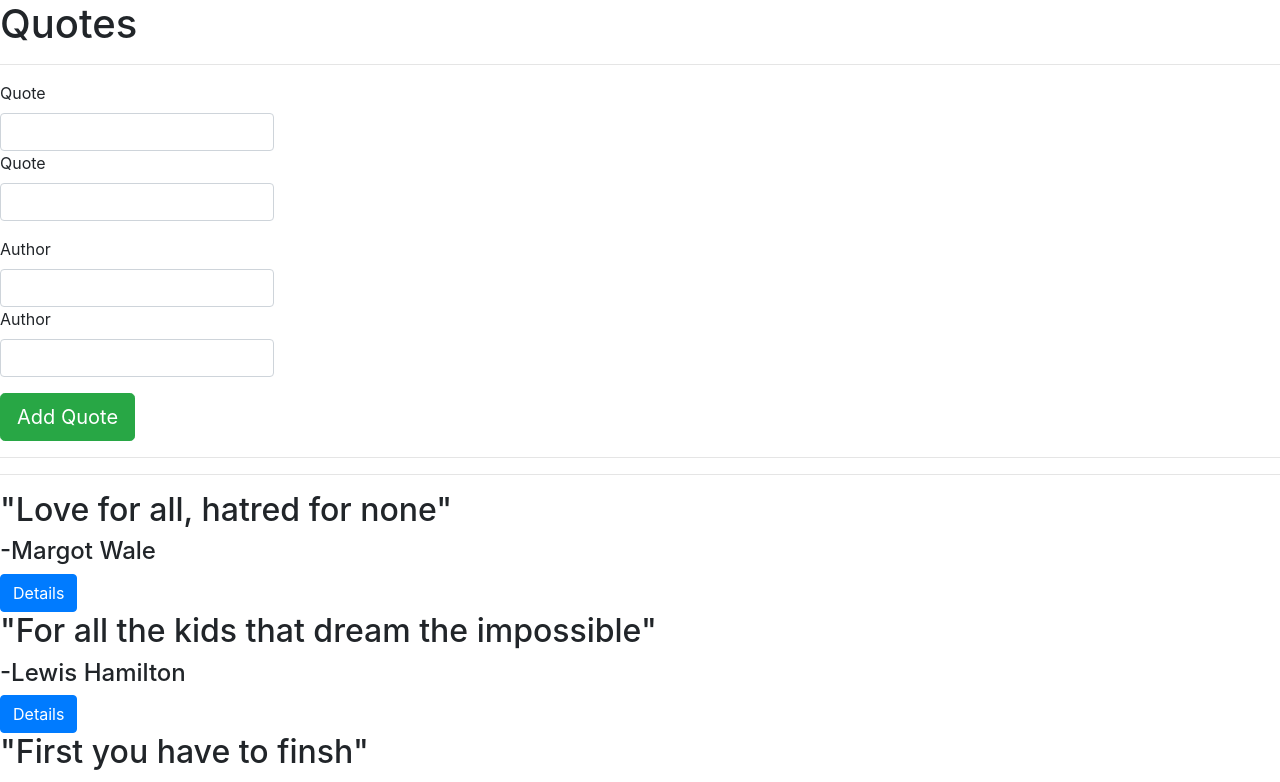
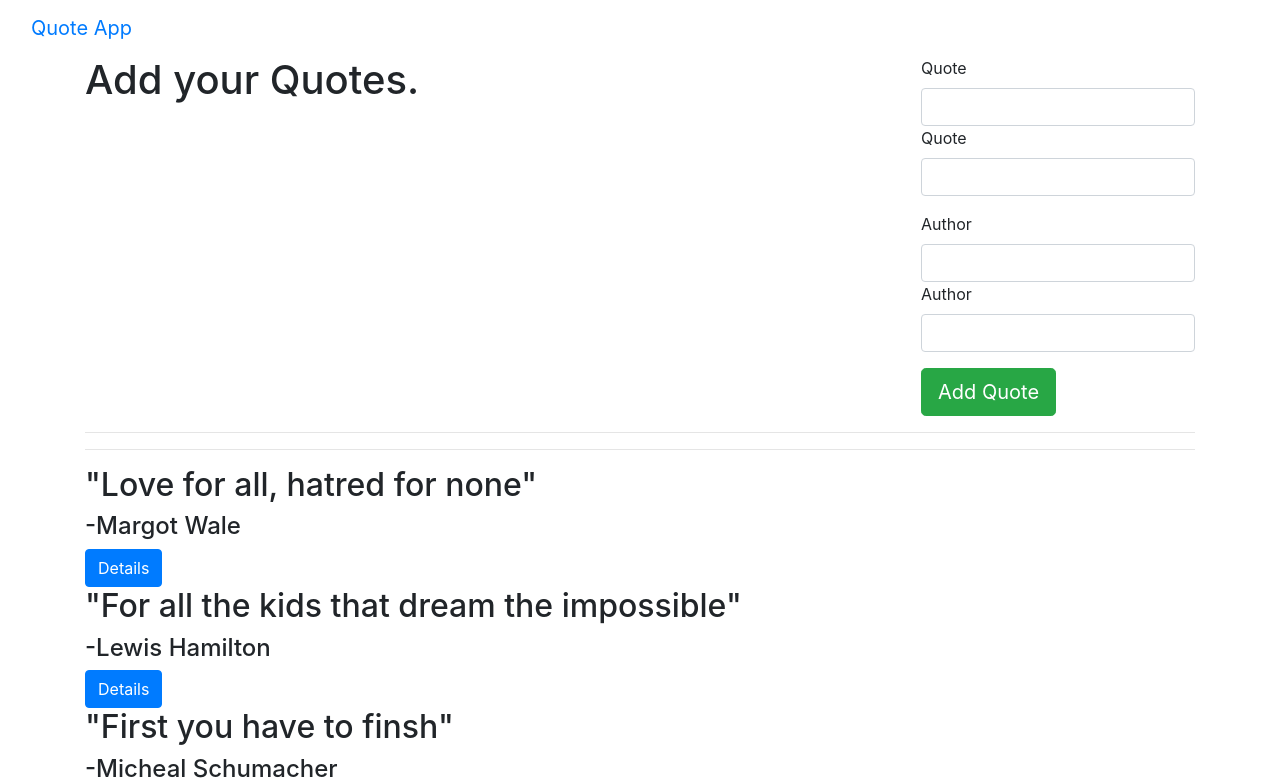
Before and after one commit to edwinaringo/quotes, an Angular app in the folder Quotes/: page / in a window 1280 px wide. Shown: the top 782 px of the page. Built offline with nearby package versions, Linux system fonts and the light colour scheme.

Commit message:
adding my navbar heading

```diff
--- a/Quotes/src/app/quote-form/quote-form.component.html
+++ b/Quotes/src/app/quote-form/quote-form.component.html
@@ -1,6 +1,8 @@
 
 <div class="container-fluid">
   <div class="row">
+    <h1>Add your Quotes.</h1>
+    <hr>
       <form #quoteForm='ngForm'>
         <form (ngSubmit)='submitQuote()' #quoteForm='ngForm'>
           <div class="form-group">
--- a/Quotes/src/app/quote-form/quote-form.component.ts
+++ b/Quotes/src/app/quote-form/quote-form.component.ts
@@ -13,7 +13,6 @@ export class QuoteFormComponent implements OnInit {
 
   submitQuote(){
     this.addQuote.emit(this.newQuote);
-
   }
   constructor() { }
 
--- a/Quotes/src/app/quote/quote.component.html
+++ b/Quotes/src/app/quote/quote.component.html
@@ -1,6 +1,12 @@
-<h1>Quotes</h1>
-<hr>
+<nav class="navbar navbar-inverse">
+  <div class="container-fluid">
+    <div class="navbar-header">
+      <a href="#" class ="navbar-brand">Quote App</a>
+    </div>
+  </div>
 
+</nav>
+<div class="container">
 <app-quote-form (addQuote)="addNewQuote($event)"></app-quote-form>
 
 <hr><hr>
@@ -12,3 +18,4 @@
 
   <app-quote-metadata *ngIf = "quote.showMeta"[quote]='quote' (isDeleted)= 'quoteDelete($event,i)'></app-quote-metadata>
 </div>
+</div>
```
